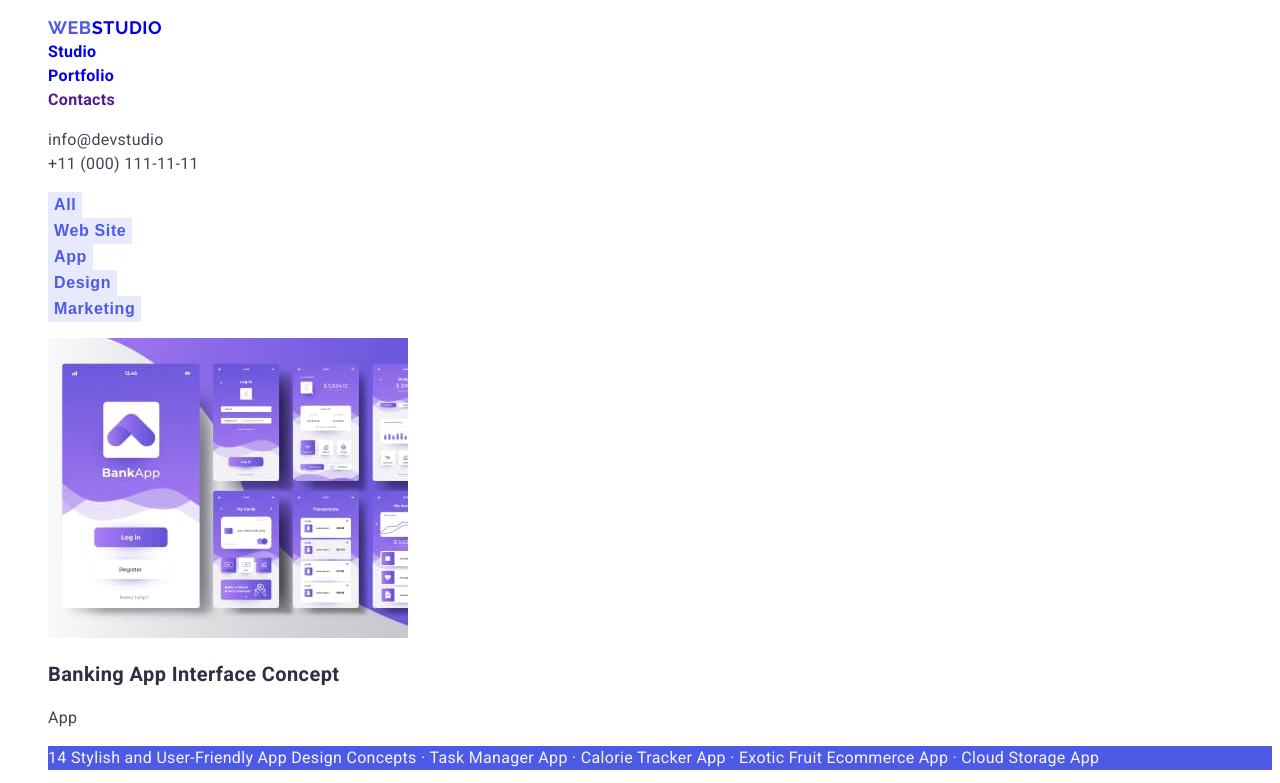
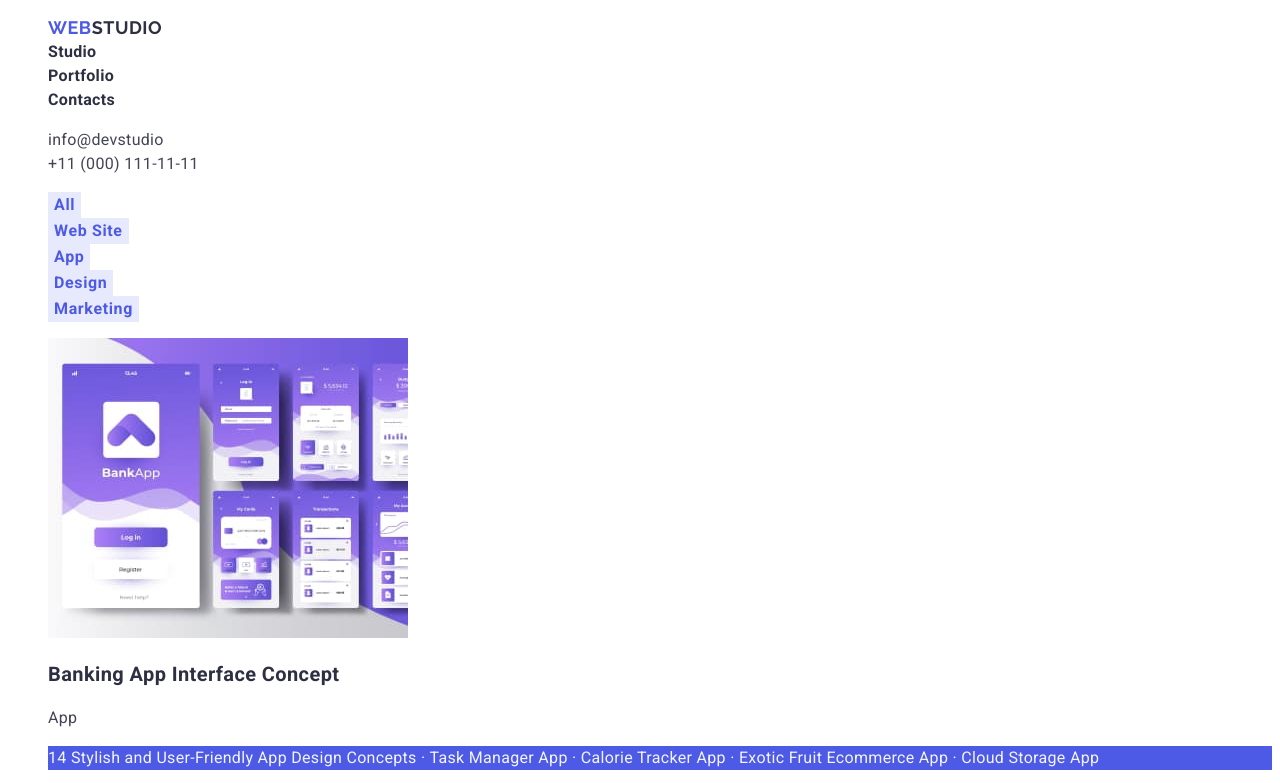
Before and after one commit to KaterynaArtemieva/goit-markup-hw-02, a plain HTML site: page portfolio.html in a window 1280 px wide. Shown: the top 783 px of the page. Drawn offline with Linux system fonts and the light colour scheme.

Commit message:
Внесла виправлення у ДЗ

```diff
--- a/css/styles.css
+++ b/css/styles.css
@@ -11,10 +11,10 @@ body {
   color: var(--main-color);
 }
 /* Шапка */
-a {
+.no-decor {
   text-decoration: none;
 }
-li {
+.no-style-type {
   list-style-type: none;
 }
 
@@ -38,12 +38,14 @@ li {
   align-items: center;
   letter-spacing: 0.03em;
   text-transform: uppercase;
+  color: var(--main-color);
 }
 .link-nav {
   font-weight: 600;
   font-size: 16px;
   line-height: 1.5;
   letter-spacing: 0.02em;
+  color: var(--main-color);
 }
 .link-nav:hover {
   color: var(--second-color);
@@ -77,6 +79,7 @@ li {
   background-color: var(--main-color);
 }
 .hero-btn {
+  font-family: "Roboto", sans-serif;
   font-weight: 600;
   font-size: 16px;
   line-height: 1.19;
@@ -115,7 +118,7 @@ li {
 }
 /* Команда */
 .team {
-    background-color: var(--cloud-color);
+  background-color: var(--cloud-color);
 }
 /* Футер */
 
@@ -142,6 +145,7 @@ li {
 /* Страница портфолио */
 /* Фильтры */
 .filters-btn {
+  font-family: "Roboto", sans-serif;
   font-weight: 600;
   font-size: 16px;
   line-height: 1.5;
--- a/portfolio.html
+++ b/portfolio.html
@@ -15,23 +15,27 @@
     <!-- Шапка -->
     <header>
       <nav>
-        <ul>
+        <ul class="no-style-type">
           <li>
-            <a href="./index.html" class="logo-accent"
+            <a href="./index.html" class="logo-accent no-decor"
               ><span class="logo">Web</span> studio</a
             >
           </li>
-          <li><a href="./index.html" class="link-nav">Studio</a></li>
-          <li><a href="./portfolio.html" class="link-nav">Portfolio</a></li>
-          <li><a href="" class="link-nav">Contacts</a></li>
+          <li><a href="./index.html" class="link-nav no-decor">Studio</a></li>
+          <li>
+            <a href="./portfolio.html" class="link-nav no-decor">Portfolio</a>
+          </li>
+          <li><a href="" class="link-nav no-decor">Contacts</a></li>
         </ul>
       </nav>
-      <ul>
+      <ul class="no-style-type">
         <li>
-          <a href="mailto:info@devstudio" class="social-list">info@devstudio</a>
+          <a href="mailto:info@devstudio" class="social-list no-decor"
+            >info@devstudio</a
+          >
         </li>
         <li>
-          <a href="tel:+11(000)111-11-11" class="social-list"
+          <a href="tel:+11(000)111-11-11" class="social-list no-decor"
             >+11 (000) 111-11-11</a
           >
         </li>
@@ -41,7 +45,7 @@
       <!-- Фильтры -->
       <section>
         <h2 hidden>Filters</h2>
-        <ul>
+        <ul class="no-style-type">
           <li>
             <button type="button" class="filters-btn">All</button>
           </li>
@@ -58,11 +62,9 @@
             <button type="button" class="filters-btn">Marketing</button>
           </li>
         </ul>
-      </section>
-      <!-- Примеры работ -->
-      <section>
+        <!-- Примеры работ -->
         <h2 hidden>Work examples</h2>
-        <ul>
+        <ul class="no-style-type">
           <li>
             <a href="#" target="_blank" rel="noopener noreferrer">
               <img
@@ -221,7 +223,7 @@
     </main>
     <!-- Футер -->
     <footer>
-      <a href="./" class="logo-accent-white"
+      <a href="./" class="logo-accent-white no-decor"
         ><span class="logo">Web</span> studio</a
       >
       <p class="text-white">
```
Also changed, not shown: index.html (+16 -12 lines).
